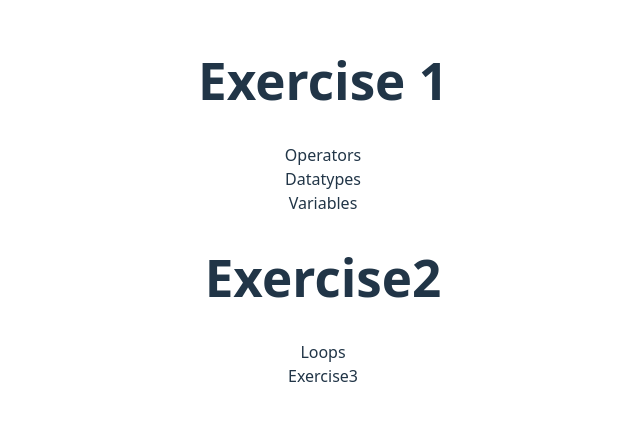
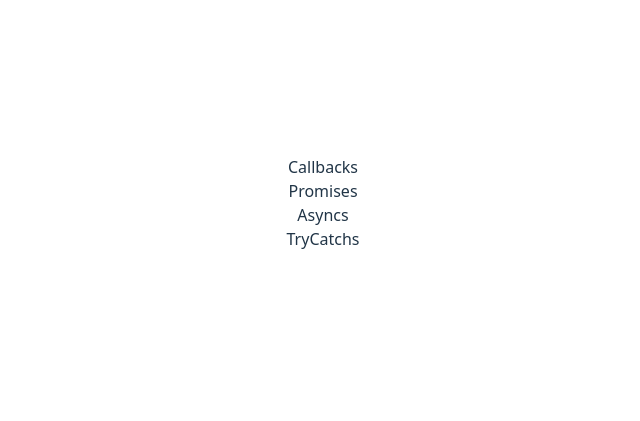
Before and after one commit to kuldeeepkumar/Training, a React (Vite) app: page / in a window 1280 px wide. Shown: the part 197-618 px from the top of the page, without its empty margins (317-957 px from the left). Built offline with nearby package versions, Linux system fonts and the light colour scheme.

Commit message:
exercise 7 is done

```diff
--- a/src/App.jsx
+++ b/src/App.jsx
@@ -2,13 +2,21 @@ import "./App.css";
 import Exercise1 from "./exercises/exercise1/Exercise1";
 import Exercise2 from "./exercises/exercise2/Exercise2";
 import Exercise3 from "./exercises/exercise3/Exercise3";
+import Exercise4 from "./exercises/exercise4/Exercise4";
+import Exercise5 from "./exercises/exercise5/Exercise5";
+import Exercise6 from "./exercises/exercise6/Exercise6";
+import Exercise7 from "./exercises/exercise7/Exercise7";
 
 function App() {
   return (
     <>
-      <Exercise1 />
-      <Exercise2 />
-      <Exercise3 />
+      {/* <Exercise1 /> */}
+      {/* <Exercise2 /> */}
+      {/* <Exercise3 /> */}
+      {/* <Exercise4 /> */}
+      {/* <Exercise5 />  */}
+      {/* <Exercise6 /> */}
+      <Exercise7 />
     </>
   );
 }
--- a/src/exercises/exercise1/Exercise1.jsx
+++ b/src/exercises/exercise1/Exercise1.jsx
@@ -9,9 +9,9 @@ const Exercise1 = () => {
     <>
       <div>
         <h1>Exercise 1</h1>
-         <Operators />
+        {/* <Operators />
         <Datatypes/>
-        <Varaiables />
+        <Varaiables /> */}
       </div>
     </>
   );
--- a/src/exercises/exercise2/Exercise2.jsx
+++ b/src/exercises/exercise2/Exercise2.jsx
@@ -7,7 +7,7 @@ const Exercise2 = () => {
     <div>
       <h1>Exercise2</h1>
       {/* <ConditionalStatements /> */}
-      <Loops />
+      {/* <Loops /> */}
     </div>
   );
 };
--- /dev/null
+++ b/src/exercises/exercise7/Asyncs.jsx
@@ -0,0 +1,33 @@
+import React from "react";
+
+const Asyncs = () => {
+  async function example() {
+    return "Hello";
+  }
+
+  example().then((message) => console.log(message));
+
+  function fetchData() {
+    return new Promise((resolve) => {
+      setTimeout(() => {
+        resolve("Data loaded");
+      }, 2000);
+    });
+  }
+
+  async function getData() {
+    console.log("Waiting for data...");
+    const result = await fetchData();
+    console.log(result);
+  }
+
+  getData();
+
+  return (
+    <>
+      <div> Asyncs</div>
+    </>
+  );
+};
+
+export default Asyncs;
--- a/src/exercises/exercise7/Exercise7.jsx
+++ b/src/exercises/exercise7/Exercise7.jsx
@@ -1,10 +1,16 @@
 import React from "react";
 import Callbacks from "./Callbacks";
+import Promises from "./Promises";
+import Asyncs from "./Asyncs";
+import Trycatchs from "./Trycatchs";
 
 const Exercise7 = () => {
   return (
     <>
       <Callbacks />
+      <Promises />
+      <Asyncs />
+      <Trycatchs />
     </>
   );
 };
--- /dev/null
+++ b/src/exercises/exercise7/Promises.jsx
@@ -0,0 +1,25 @@
+import React from "react";
+
+const Promises = () => {
+  let promise = new Promise((resolve, reject) => {
+    let success = true;
+
+    if (success) {
+      resolve("Task completed!");
+    } else {
+      reject("Something went wrong.");
+    }
+  });
+
+  promise
+    .then((message) => {
+      console.log(message);
+    })
+    .catch((error) => {
+      console.log(error);
+    });
+
+  return <div>Promises</div>;
+};
+
+export default Promises;
--- /dev/null
+++ b/src/exercises/exercise7/Trycatchs.jsx
@@ -0,0 +1,26 @@
+import React from "react";
+
+const Trycatchs = () => {
+  try {
+    //Code that might throw  an error
+    let result = riskyFunction();
+    console.log(result);
+  } catch (error) {
+    //Code to run if an error happens
+    console.error("Something went wrong:", error.message);
+  }
+
+  try {
+    let result = 10 / 0;
+    if (!isFinite(result)) {
+      throw new Error("Cannot divide by zero");
+    }
+    console.log(result);
+  } catch (err) {
+    console.log("Error:", err.message);
+  }
+
+  return <div>TryCatchs</div>;
+};
+
+export default Trycatchs;
```
